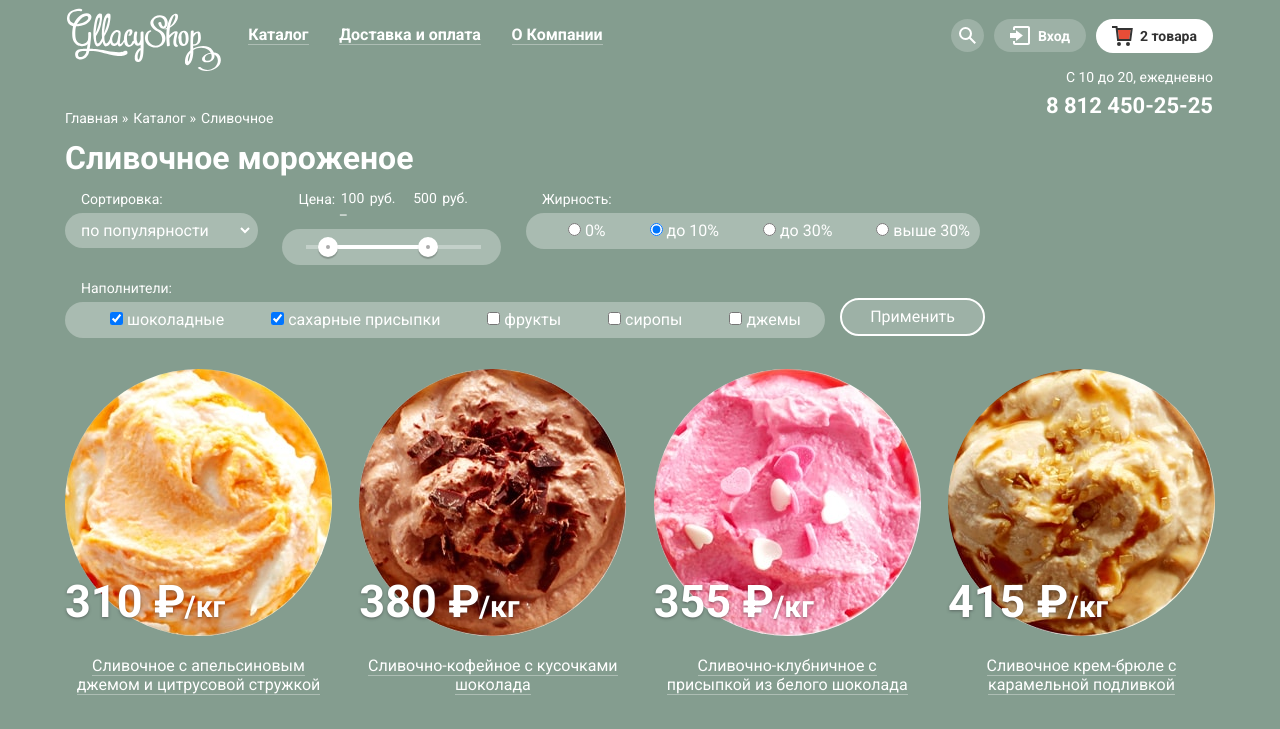
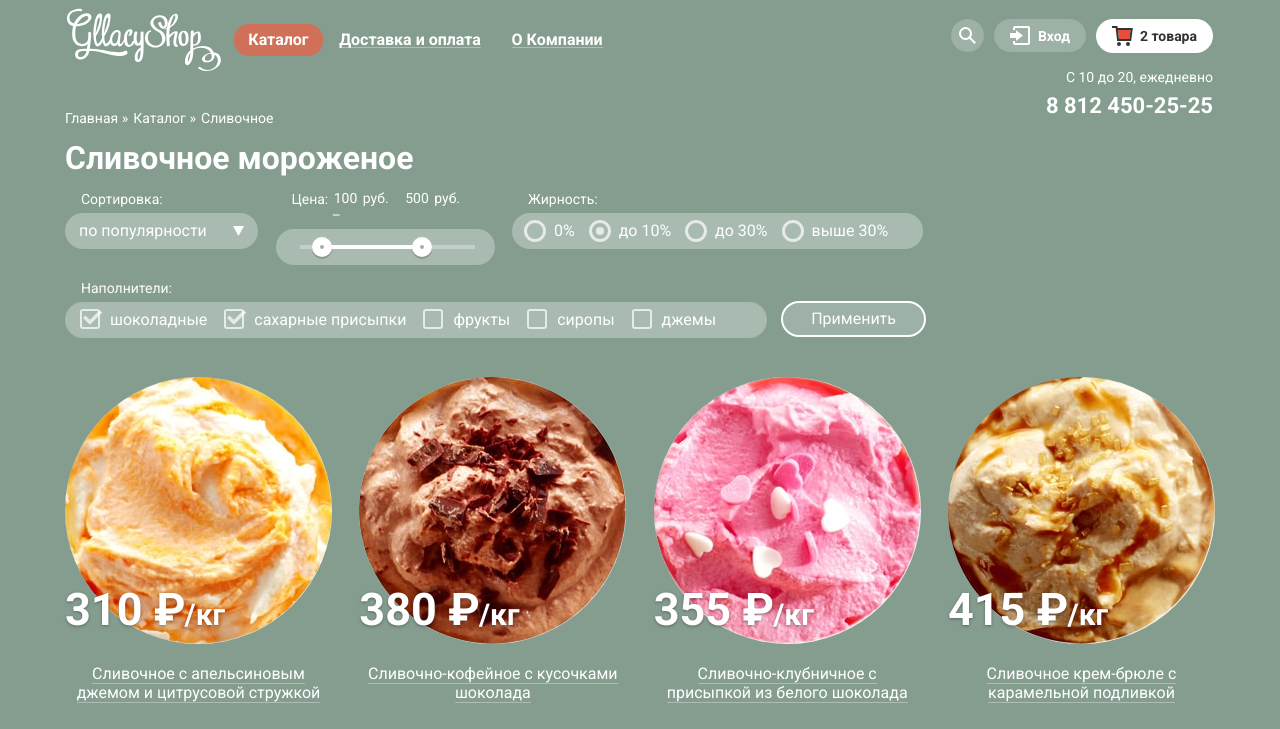
Before and after one commit to ritachoo/578479-gllacy-25, a plain HTML site: page catalog.html in a window 1280 px wide. Shown: the top 729 px of the page. Drawn offline with Linux system fonts and the light colour scheme.

Commit message:
Добавляет оставшиеся декоративные элементы и стилизацию фильтров

```diff
--- a/catalog.html
+++ b/catalog.html
@@ -13,12 +13,12 @@
   <div class="site-wrapper-catalog">
     <header class="main-header">
       <nav class="main-navigation">
-        <a class="main-header-logo">
+        <a class="main-header-logo" href="index.html">
           <img src="img/logo.svg" width="154" height="64" alt="Логотип Gllacy Shop">
         </a>
         <ul class="site-navigation">
           <li>
-            <a class="navigation-active" href="catalog.html">Каталог</a>
+            <a class="site-navigation-button navigation-active" href="catalog.html">Каталог</a>
             <ul class="catalog-navigation">
               <li class="catalog-navigation-title">Новинки</li>
               <li class="catalog-navigation-item">
@@ -36,10 +36,10 @@
             </ul>
           </li>
           <li>
-            <a href="shipping-payment.html">Доставка и оплата</a>
+            <a class="site-navigation-button" href="shipping-payment.html">Доставка и оплата</a>
           </li>
           <li>
-            <a href="info.html">О Компании</a>
+            <a class="site-navigation-button" href="info.html">О Компании</a>
           </li>
         </ul>
         <ul class="user-navigation filled-cart-navigation">
@@ -126,6 +126,9 @@
               <option value="high-price">сначала дорогие</option>
               <option value="fat">по жирности</option>
             </select>
+            <span class="down">
+              <svg xmlns="http://www.w3.org/2000/svg" width="11" height="10" viewbox="0 0 11 10"><path fill="#fff" d="M5.5 10L0 0h11"/></svg>
+            </span>
           </div>
         </fieldset>
         <fieldset class="filter-price">
@@ -153,19 +156,19 @@
           <div class="filter-background">
             <div class="filter-fat-radio">
               <label class="filter-fat-item">
-                <input type="radio" name="fat" value="0">
+                <input class="fat-radio" type="radio" name="fat" value="0">
                 <span class="fat-value">0%</span>
               </label>
               <label class="filter-fat-item">
-                <input type="radio" name="fat" value="under-10" checked>
+                <input class="fat-radio" type="radio" name="fat" value="under-10" checked>
                 <span class="fat-value">до 10%</span>
               </label>
               <label class="filter-fat-item">
-                <input type="radio" name="fat" value="under-30">
+                <input class="fat-radio" type="radio" name="fat" value="under-30">
                 <span class="fat-value">до 30%</span>
               </label>
               <label class="filter-fat-item">
-                <input type="radio" name="fat" value="over-30">
+                <input class="fat-radio" type="radio" name="fat" value="over-30">
                 <span class="fat-value">выше 30%</span>
               </label>
             </div>
@@ -176,23 +179,23 @@
           <div class="filter-background">
             <div class="filter-toppings-checkbox">
               <label class="filter-toppings-item">
-                <input type="checkbox" name="topping" value="chocolate" checked>
+                <input class="topping-checkbox" type="checkbox" name="topping" value="chocolate" checked>
                 <span class="topping-value">шоколадные</span>
               </label>
               <label class="filter-toppings-item">
-                <input type="checkbox" name="topping" value="sugar" checked>
+                <input class="topping-checkbox" type="checkbox" name="topping" value="sugar" checked>
                 <span class="topping-value">сахарные присыпки</span>
               </label>
               <label class="filter-toppings-item">
-                <input type="checkbox" name="topping" value="fruits">
+                <input class="topping-checkbox" type="checkbox" name="topping" value="fruits">
                 <span class="topping-value">фрукты</span>
               </label>
               <label class="filter-toppings-item">
-                <input type="checkbox" name="topping" value="syrups">
+                <input class="topping-checkbox" type="checkbox" name="topping" value="syrups">
                 <span class="topping-value">сиропы</span>
               </label>
               <label class="filter-toppings-item">
-                <input type="checkbox" name="topping" value="jams">
+                <input class="topping-checkbox" type="checkbox" name="topping" value="jams">
                 <span class="topping-value">джемы</span>
               </label>
             </div>
@@ -363,13 +366,17 @@
           </li>
         </ul>
         <div class="pagination">
-          <a class="previous-page disabled"></a>
+          <a class="previous-page disabled">
+            <svg xmlns="http://www.w3.org/2000/svg" width="8" height="12" viewbox="0 0 8 12"><path fill="#cecece" transform="rotate(540 3.73923 5.99133)" d="M7.237 5.642L1.729.133a.506.506 0 1 0-.716.716L6.163 6l-5.151 5.15a.507.507 0 0 0 .716.717l5.509-5.509a.504.504 0 0 0 0-.716z"></path></svg>
+          </a>
           <a class="page active-page">1</a>
           <a class="page" href="#">2</a>
           <a class="page" href="#">3</a>
           <a class="page" href="#">4</a>
           <a class="page" href="#">5</a>
-          <a class="next-page" href="#"></a>
+          <a class="next-page" href="#">
+            <svg xmlns="http://www.w3.org/2000/svg" width="8" height="12" viewbox="0 0 8 12"><path fill="#fff" d="M7.237 5.642L1.729.133a.506.506 0 1 0-.716.716L6.163 6l-5.151 5.15a.507.507 0 0 0 .716.717l5.509-5.509a.504.504 0 0 0 0-.716z"></path></svg>
+          </a>
         </div>
       </section>
     </main>
--- a/css/style.css
+++ b/css/style.css
@@ -102,7 +102,6 @@ ul {
 
 .site-navigation a {
   color: #ffffff;
-  border-bottom: 1px solid #adbdb4;
   cursor: pointer;
 }
 
@@ -130,6 +129,36 @@ ul {
   width: 385px;
   justify-content: space-around;
   align-self: flex-start;
+}
+
+.site-navigation-button {
+  display: inline-block;
+  padding: 5px 14px 8px;
+  text-decoration: none;
+}
+
+.site-navigation-button:not(.navigation-active)::after {
+  content: "";
+  display: block;
+  margin-top: -4px;
+  border-bottom: 1px solid #adbdb4;
+}
+
+
+.site-navigation-button:hover,
+.site-navigation-button:focus {
+  border: 0;
+  border-radius: 20px;
+  color: #323232;
+  background-color: #f7f6f3;
+}
+
+.navigation-active {
+    background-color: #d07058;
+    border-radius: 15px;
+    padding: 5px 14px;
+    color: #ffffff;
+    font-weight: 700;
 }
 
 .user-navigation {
@@ -199,7 +228,7 @@ ul {
 .empty-cart-button:focus path,
 .empty-cart-button:hover circle,
 .empty-cart-button:focus circle {
-  fill: #000;
+  fill: #000000;
 }
 
 .login-button,
@@ -399,13 +428,14 @@ ul {
 }
 
 .subscribe-form input[type=email] {
-  margin-right: 25px;
+  margin-right: 12px;
   padding: 12px 10px;
-  color: #b4b4b4;
+  color: #323232;
+  background-color: #ffffff;
   border-radius: 5px;
   outline: none;
-  border: 1px solid #b4b4b4;
-  width: 330px;
+  border: 1px solid #d3d3d3;
+  width: 345px;
 }
 
 .subscribe-form .button {
@@ -436,10 +466,12 @@ ul {
 }
 
 .breadcrumbs {
+  position: relative;
   display: flex;
   margin-top: -55px;
   margin-left: 0;
   padding-left: 0;
+  z-index: 1;
 }
 
 .breadcrumbs li {
@@ -560,16 +592,16 @@ ul {
   border-radius: 15px;
   font-size: 18px;
   line-height: 22px;
-  color: #fff;
+  color: #ffffff;
 }
 
 .offer-raspberries {
   margin-right: auto;
-  background: #a50928 url(../img/bg-raspberry.jpg) no-repeat;
+  background: #a50928 url("../img/bg-raspberry.jpg") no-repeat;
 }
 
 .offer-chocolate {
-  background: #482919 url(../img/bg-chocolate.jpg) no-repeat;
+  background: #482919 url("../img/bg-chocolate.jpg") no-repeat;
 }
 
 .offer-raspberries p,
@@ -595,16 +627,17 @@ ul {
   display: flex;
   flex-wrap: wrap;
   justify-content: space-between;
-  width: 930px;
+  width: 861px;
 }
 
 .filters fieldset {
-  margin: 0 15px 15px 0;
+  margin: 0 3px 15px 0;
   padding: 0;
   border: 0;
 }
 
 .filter-background {
+  position: relative;
   background-color: rgba(255, 255, 255, 0.3);
   border-radius: 25px;
 }
@@ -619,18 +652,44 @@ ul {
 
 .filter-sorting {
   width: 193px;
+  padding-right: -25px;
+  background-color: transparent;
+}
+
+.filter-sorting .filter-background:focus,
+.filter-sorting .filter-background:hover {
+  color: #323232;
+}
+
+.filter-sorting .filter-background:focus path,
+.filter-sorting .filter-background:hover path {
+  fill: #323232;
 }
 
 .select {
-  padding: 7px 11px 7px 12px;
-  color: #fff;
+  padding: 9px 34px 9px 14px;
+  color: #ffffff;
   background-color: transparent;
   border: 0;
+  -webkit-appearance: none;
+  -moz-appearance: none;
+  appearance: none;
+  cursor: pointer;
+}
+
+.down {
+  position: absolute;
+  right: 14px;
+  top: 7px;
+  z-index: 1;
+  pointer-events: none;
+  -webkit-box-sizing: border-box;
+          box-sizing: border-box;
 }
 
 .filter-price {
   position: relative;
-  width: 215px;
+  width: 218px;
 }
 
 .filter-title {
@@ -645,8 +704,8 @@ ul {
 
 .filter-price-min,
 .filter-price-max {
-  width: 67px;
-  margin-right: 2px;
+  width: 69px;
+  margin-right: -1px;
   margin-top: -2px;
 }
 
@@ -682,7 +741,7 @@ ul {
 .price-scale {
   width: 103px;
   height: 4px;
-  background: #fff;
+  background: #ffffff;
   margin-left: 25px;
 }
 
@@ -692,7 +751,7 @@ ul {
   width: 4px;
   height: 4px;
   background: #ababab;
-  border: 8px solid #fff;
+  border: 8px solid #ffffff;
   border-radius: 50%;
   box-shadow: 0 2px 1px 0 rgba(0, 1, 1, 0.2);
   cursor: pointer;
@@ -706,6 +765,11 @@ ul {
   right: 43px;
 }
 
+.filter-fat {
+  width: 411px;
+  margin-right: 0;
+}
+
 .filter-fat .filter-background {
   padding: 7px 12px;
   padding-right: 0;
@@ -716,7 +780,10 @@ ul {
   vertical-align: top;
   padding-left: 30px;
   padding-right: 10px;
-  cursor: pointer;
+}
+
+.filter-fat-item input[type=radio] {
+  display: none;
 }
 
 .fat-value {
@@ -725,8 +792,40 @@ ul {
   user-select: none;
 }
 
+.fat-radio+.fat-value::before {
+  content: "";
+  position: absolute;
+  left: -30px;
+  top: -1px;
+  width: 16px;
+  height: 16px;
+  border: 3px solid rgba(255, 255, 255, 0.7);
+  border-radius: 50%;
+}
+
+.fat-radio:hover+.fat-value::before,
+.fat-radio:focus+.fat-value::before {
+  border-color: rgba(255, 255, 255, 1);
+}
+
+.fat-radio:checked+.fat-value::after {
+  content: "";
+  position: absolute;
+  left: -23px;
+  top: 6px;
+  width: 8px;
+  height: 8px;
+  background-color: rgba(255, 255, 255, 0.7);
+  border-radius: 50%;
+}
+
+.fat-radio:checked:hover+.fat-value::after,
+.fat-radio:checked:focus+.fat-value::after {
+  background-color: rgba(255, 255, 255, 1);
+}
+
 .filter-toppings {
-  width: 760px;
+  width: 702px;
 }
 
 .filter-toppings .filter-background {
@@ -740,17 +839,61 @@ ul {
   padding-left: 33px;
 }
 
+.filter-toppings-item input {
+  display: none;
+}
+
+.topping-value {
+  position: relative;
+  cursor: pointer;
+  user-select: none;
+}
+
+.topping-checkbox+.topping-value::before {
+  content: "";
+  position: absolute;
+  left: -30px;
+  top: -1px;
+  width: 16px;
+  height: 16px;
+  border: 2px solid rgba(255, 255, 255, 0.7);
+  border-radius: 3px;
+}
+
+.topping-checkbox:hover+.topping-value::before {
+  border-color: rgba(255, 255, 255, 1);
+}
+
+.topping-checkbox:checked+.topping-value::after {
+  content: "";
+  position: absolute;
+  left: -31px;
+  top: -1px;
+  width: 27px;
+  height: 24px;
+  background-image: url("../img/icons/check.svg");
+  background-repeat: no-repeat;
+  background-position: 0 0;
+  background-size: 24px;
+  opacity: 0.7;
+}
+
+.topping-checkbox:checked:hover+.topping-value::after,
+.topping-checkbox:checked:focus+.topping-value::after {
+  opacity: 1;
+}
+
 .filter-button {
   align-self: center;
   margin-bottom: 15px;
-  margin-right: 10px;
 }
 
 .button-filters {
   align-self: flex-end;
-  margin-top: 18px;
-  padding: 8px 28px;
-  border: 2px solid #fff;
+  margin-top: 21px;
+  margin-bottom: 25px;
+  padding: 7px 28px;
+  border: 2px solid #ffffff;
   border-radius: 25px;
   color: #ffffff;
   text-shadow: none;
@@ -758,6 +901,23 @@ ul {
   background-color: rgba(255, 255, 255, 0.2);
   box-shadow: none;
   cursor: pointer;
+}
+
+.button-filters:hover,
+.button-filters:focus {
+  color: #323232;
+  background: none;
+  background-color: rgba(255, 255, 255, 1);
+  box-shadow: none;
+}
+
+.button-filters:active {
+  padding: 10px 30px;
+  color: #323232;
+  background-color: rgba(234, 234, 234, 1);
+  border: none;
+  -webkit-box-shadow: inset 0px 2px 1px 0px rgb(105, 105, 105);
+  box-shadow: inset 0px 2px 1px 0px rgb(105, 105, 105);
 }
 
 .top {
@@ -771,7 +931,7 @@ ul {
   z-index: 15;
   width: 60px;
   height: 60px;
-  background-image: url(../img/icon-top.png);
+  background-image: url("../img/icon-top.png");
   background-position: center;
 }
 
@@ -1029,7 +1189,7 @@ ul {
   top: 2px;
   width: 15px;
   height: 15px;
-  background-image: url(../img/icons/heart.svg);
+  background-image: url("../img/icons/heart.svg");
   background-repeat: no-repeat;
   background-position: 0 0;
 }
```
Also changed, not shown: img/icons/check.svg (added), img/icons/checkbox-off.svg (deleted), img/icons/checkbox-on.svg (deleted), img/icons/down.svg (added), img/icons/next-page.svg (added), img/icons/previous-page.svg (added).
